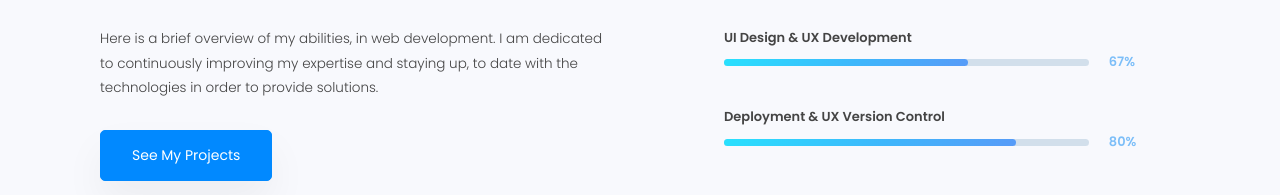
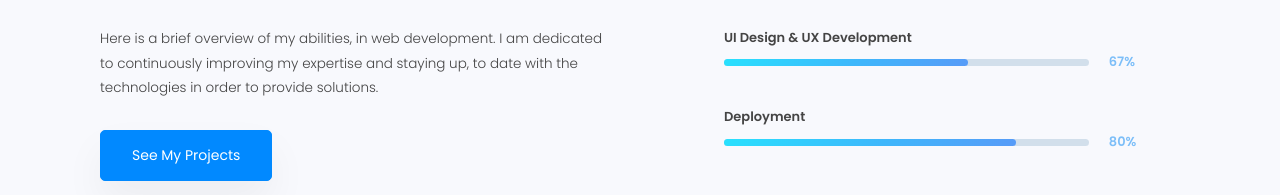
Before and after one commit to Sohaib-Bn/portfolio-sohaib, a website built with Parcel: page index.html in a window 1280 px wide. Shown: the part 1783-1978 px from the top of the page. Built offline with nearby package versions, Linux system fonts and the light colour scheme.

Commit message:
change text part three

```diff
--- a/index.html
+++ b/index.html
@@ -191,7 +191,7 @@
         </div>
 
         <div class="skills__skill">
-          <h4 class="skills__title">Deployment & UX Version Control</h4>
+          <h4 class="skills__title">Deployment </h4>
           <div class="skills__percantage skills__percantage--4 percantage-animate">
 
           </div>
```
